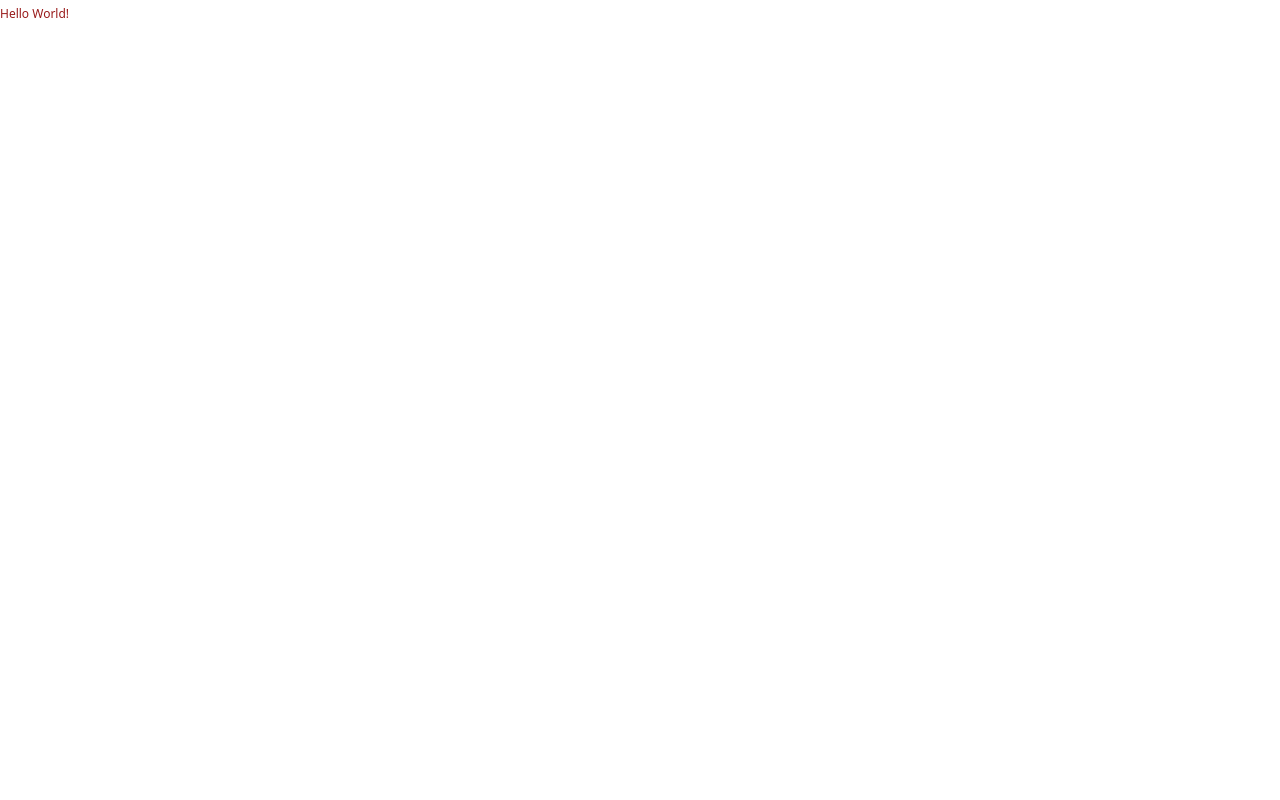
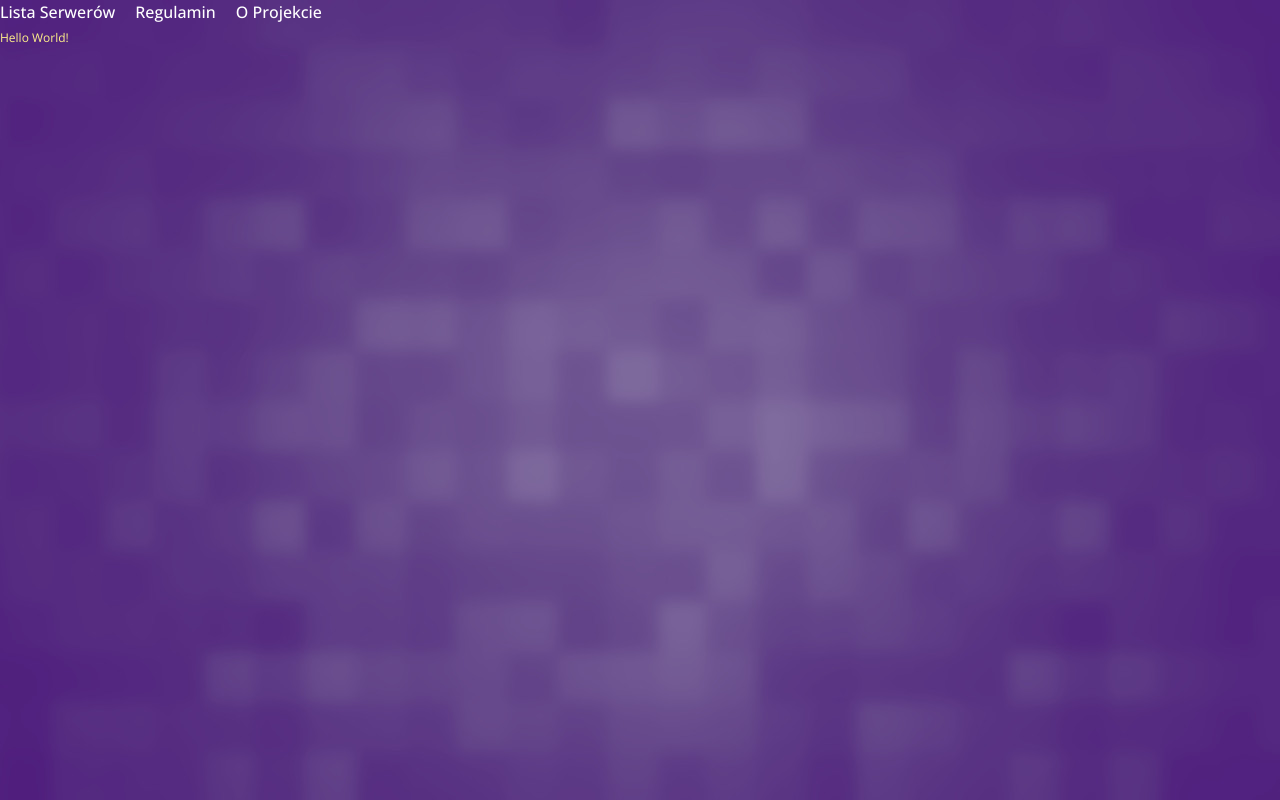
Before and after one commit to Wojtazzzz/ArtList.dev, a Next.js app: page / in a window 1280 px wide. Built offline with nearby package versions, Linux system fonts and the light colour scheme.

Commit message:
feat/add OpenSans font

```diff
--- a/src/app/layout.tsx
+++ b/src/app/layout.tsx
@@ -1,5 +1,7 @@
 import type { ReactNode } from 'react';
 import '../styles/tailwind.css';
+import { Navigation } from '@/components/atoms/Navigation';
+import { Open_Sans } from 'next/font/google';
 
 export const metadata = {
 	title: 'Create Next App',
@@ -10,10 +12,20 @@ type RootLayoutProps = {
 	children: ReactNode;
 };
 
+const opensans = Open_Sans({
+	subsets: ['latin'],
+	variable: '--font-open_sans',
+	display: 'swap',
+});
+
 export default function RootLayout({ children }: RootLayoutProps) {
 	return (
-		<html lang="pl">
-			<body>{children}</body>
+		<html lang="pl" className={`${opensans.variable}`}>
+			<body className="bg-primary bg-cover bg-fixed bg-no-repeat">
+				<Navigation />
+				<main className="relative z-10"></main>
+				{children}
+			</body>
 		</html>
 	);
 }
--- a/src/components/HelloWorld.tsx
+++ b/src/components/HelloWorld.tsx
@@ -1,3 +1,3 @@
 export const HelloWorld = () => {
-	return <span className="text-xs text-red-800">Hello World!</span>;
+	return <span className="text-xs text-yellow-200">Hello World!</span>;
 };
--- /dev/null
+++ b/src/components/atoms/Navigation.tsx
@@ -0,0 +1,11 @@
+export const Navigation = () => {
+	return (
+		<nav>
+			<ul className="flex gap-5 font-medium text-white">
+				<li>Lista Serwerów</li>
+				<li>Regulamin</li>
+				<li>O Projekcie</li>
+			</ul>
+		</nav>
+	);
+};
--- a/tailwind.config.js
+++ b/tailwind.config.js
@@ -1,8 +1,18 @@
+const defaultTheme = require('tailwindcss/defaultTheme');
+
 /** @type {import('tailwindcss').Config} */
 module.exports = {
 	content: ['./src/**/*.{js,ts,jsx,tsx}'],
 	theme: {
-		extend: {},
+		extend: {
+			backgroundImage: {
+				primary: "url('/background.jpg')",
+			},
+			fontFamily: {
+				sans: ['var(--font-open_sans)'],
+				...defaultTheme.fontFamily.sans,
+			},
+		},
 	},
 	plugins: [],
 };
```
Also changed, not shown: package.json (+6 -5 lines), public/background.jpg (added), 1 other file (tests, documents, lock files or other folders).
